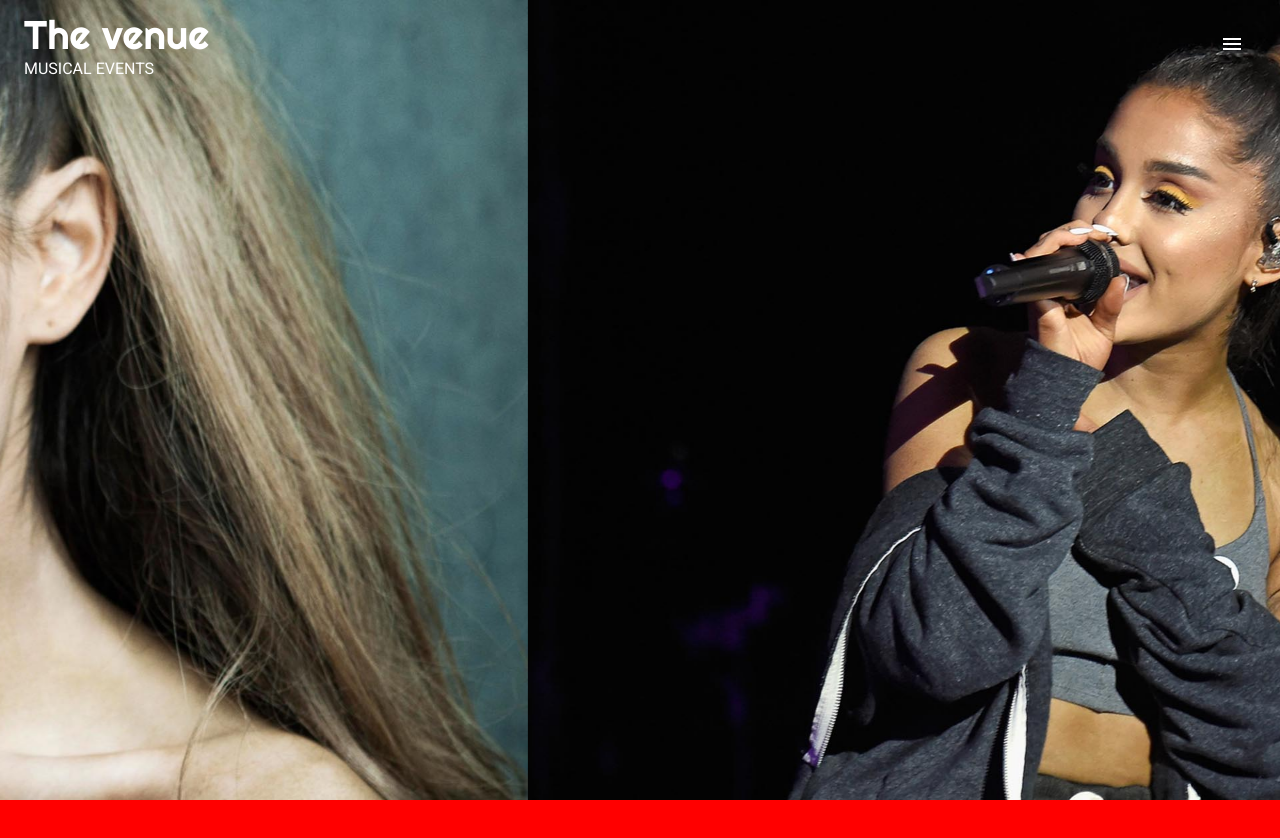
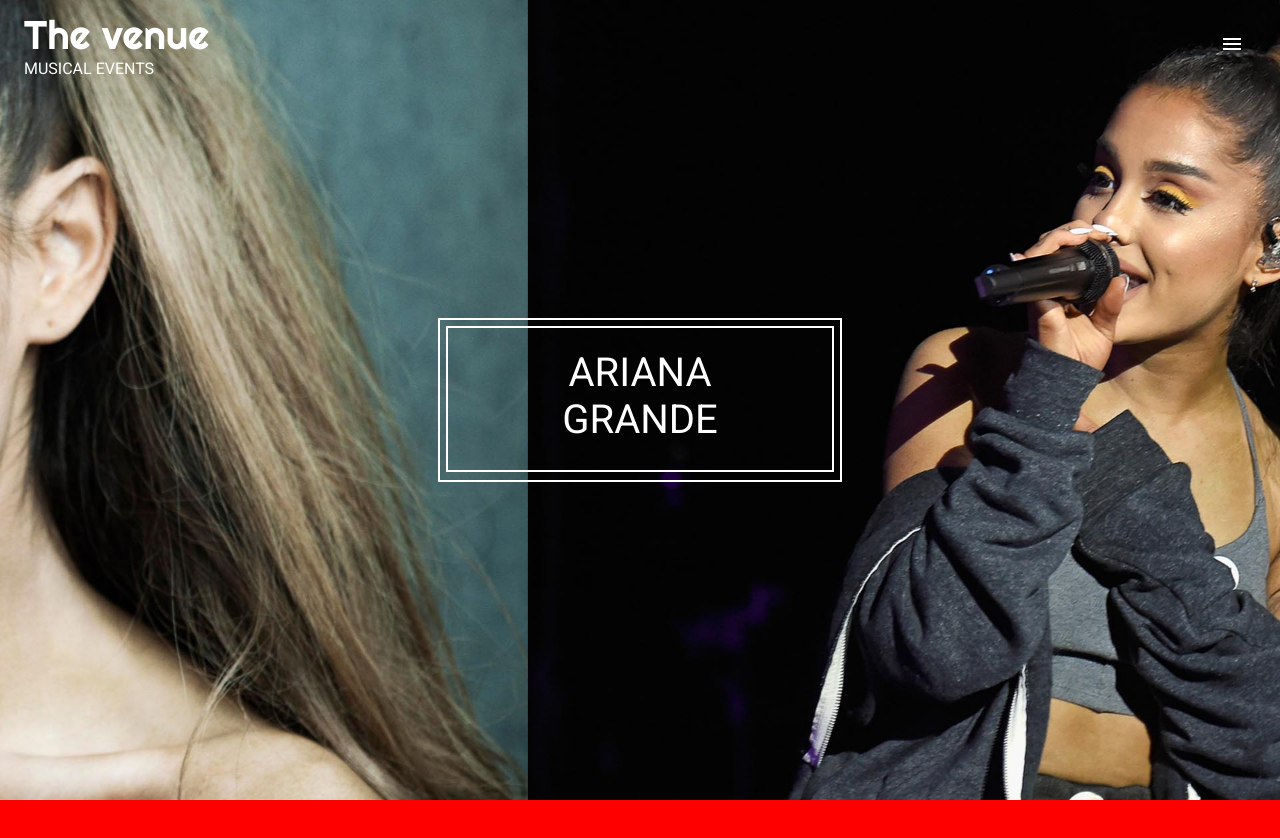
Before and after one commit to renatoguara2020/the_avenue_app, a React (Create React App) app: page / in a window 1280 px wide. Shown: the top 838 px of the page. Built offline with nearby package versions, Linux system fonts and the light colour scheme; a web font is replaced by a local one.

Commit message:
commit changes

```diff
--- a/src/components/featured/index.js
+++ b/src/components/featured/index.js
@@ -1,12 +1,15 @@
 import React from 'react';
 import Carrousel from './Carrousel';
 
-const Featured = () =>{
-
+const Featured = () => {
     return(
-
         <div className="featured_container">
-          <Carrousel/>
+            <Carrousel/>
+            <div className="artist_name">
+                <div className="wrapper">
+                    Ariana Grande
+                </div>
+            </div>
         </div>
     )
 }
```
